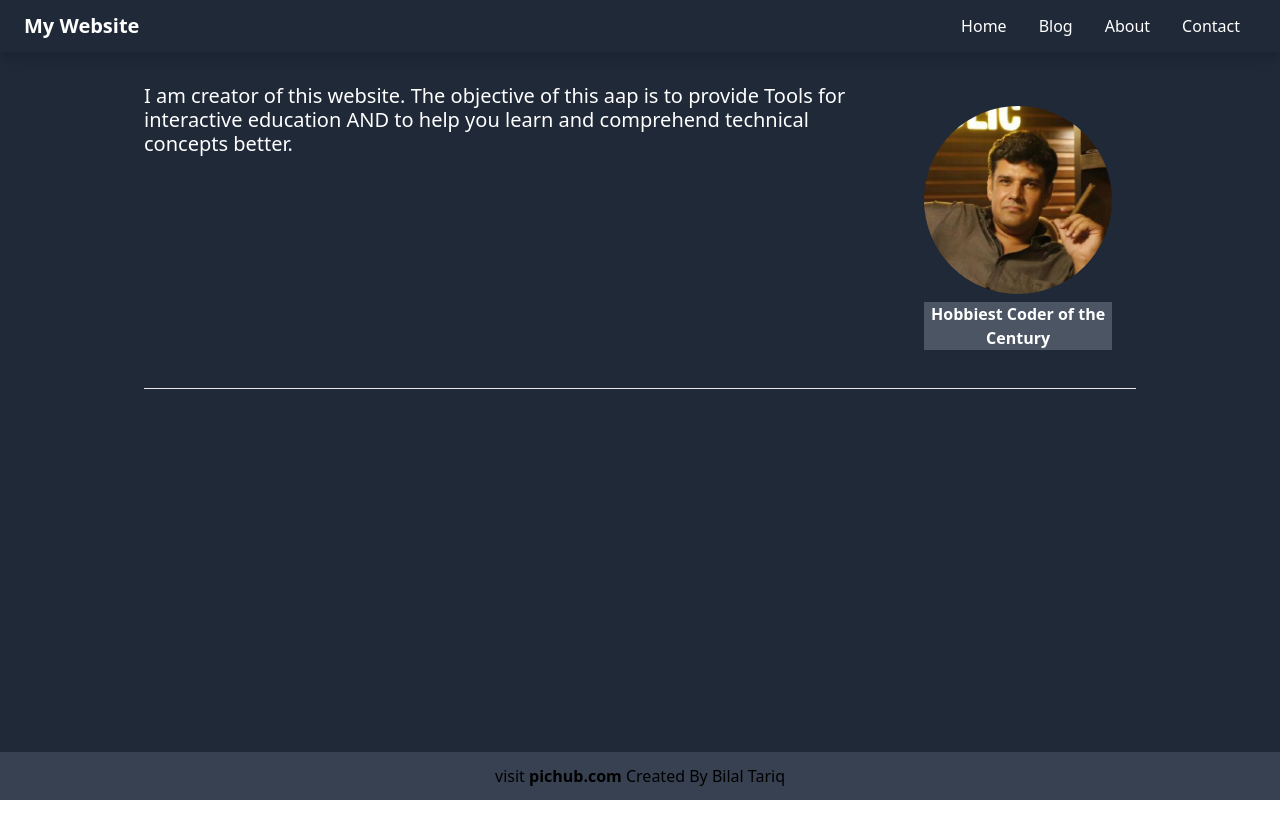
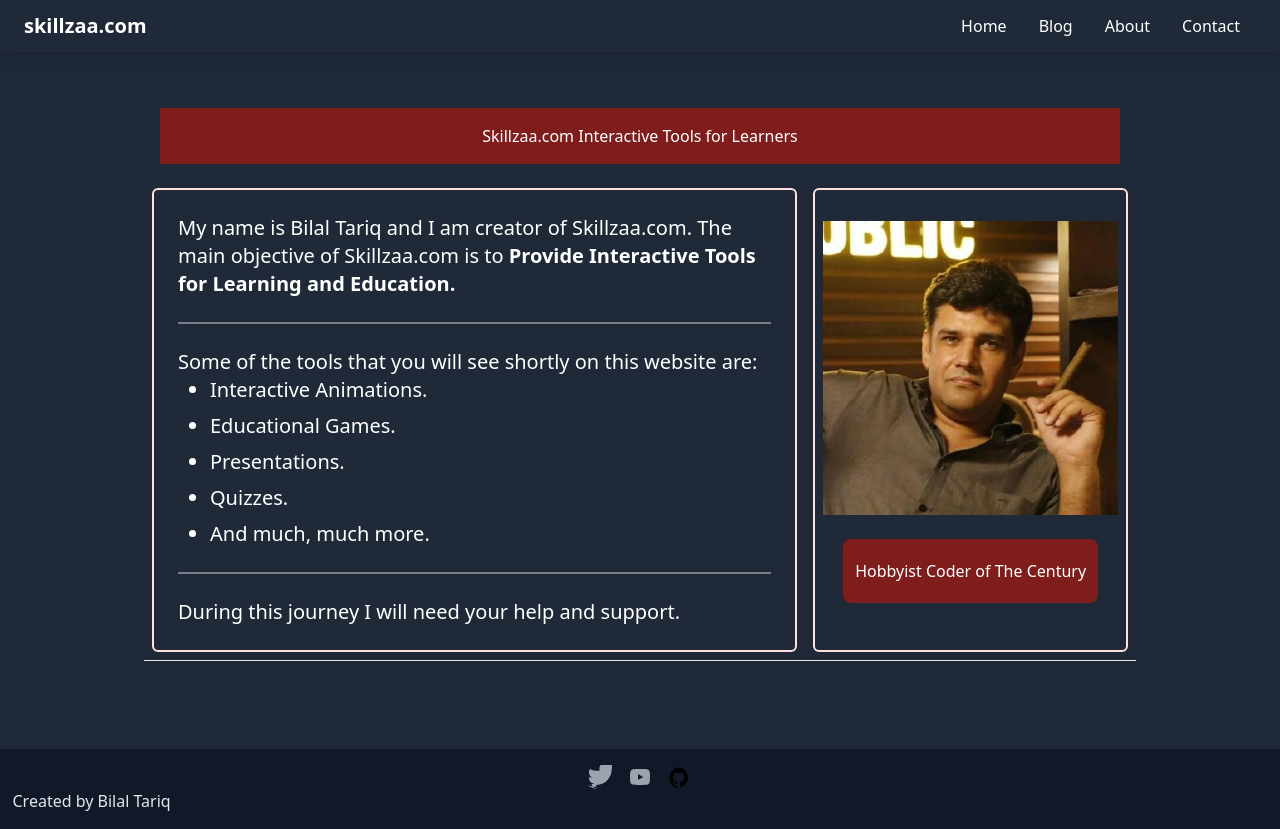
Before and after one commit to bilza2023/netlify_site, a SvelteKit app: page /about in a window 1280 px wide. Before the commit the page ends 800 px from the top, so only its background shows below. Built offline with nearby package versions, Linux system fonts and the light colour scheme.

Commit message:
decent About Papge added

```diff
--- /dev/null
+++ b/src/lib/cmp/Footer.svelte
@@ -0,0 +1,37 @@
+<br/>
+<br/>
+<br/>
+<footer class="bg-gray-900 py-4">
+  <div class="flex justify-center space-x-4">
+    <a href="https://twitter.com/YOUR_TWITTER_HANDLE" class="text-gray-400 hover:text-gray-300">
+      <span class="sr-only">Twitter</span>
+      <svg class="h-6 w-6" fill="currentColor" viewBox="0 0 24 24">
+        <path
+          d="M8.28 20.004c9.94 0 15.38-8.25 15.38-15.38v-.7c1.06-.76 1.98-1.7 2.7-2.78-.98.44-2.02.74-3.1.88a6.82 6.82 0 0 0 2.98-3.76c-.92.55-1.93.95-3.02 1.16a6.8 6.8 0 0 0-11.6 6.2A15.36 15.36 0 0 1 1.85 3.88a6.8 6.8 0 0 0 2.1 9.07 6.76 6.76 0 0 1-3.08-.85v.08a6.8 6.8 0 0 0 5.45 6.65 6.74 6.74 0 0 1-2.99.11 6.8 6.8 0 0 0 6.34 4.7A13.6 13.6 0 0 1 0 20.263a19.33 19.33 0 0 0 8.28 1.742"
+        />
+      </svg>
+    </a>
+    <a href="https://www.youtube.com/YOUR_CHANNEL" class="text-gray-400 hover:text-gray-300">
+      <span class="sr-only">YouTube</span>
+      <svg class="h-6 w-6" fill="currentColor" viewBox="0 0 24 24">
+        <path
+          d="M21.56 6.44a2.74 2.74 0 0 0-1.94-1.96C18.59 4 12 4 12 4s-6.59 0-7.62.48a2.75 2.75 0 0 0-1.94 1.96C2 7.47 2 12 2 12s0 4.53.44 5.56a2.75 2.75 0 0 0 1.94 1.96C5.41 20 12 20 12 20s6.59 0 7.62-.48a2.75 2.75 0 0 0 1.94-1.96c.44-1.03.44-5.56.44-5.56s0-4.53-.44-5.56zM10 15V9l5.2 3-5.2 3z"
+        />
+      </svg>
+    </a>
+    <a href="https://github.com/YOUR_GITHUB_USERNAME" class="text-gray
+-400 hover:text-gray-300">
+<span class="sr-only">GitHub</span>
+<svg class="h-6 w-6" fill="currentColor" viewBox="0 0 24 24">
+<path
+       fill-rule="evenodd"
+       clip-rule="evenodd"
+       d="M12 2.5C6.2 2.5 1.5 7.2 1.5 13c0 4.6 2.9 8.5 6.9 9.9.5.1.7-.2.7-.5v-1.7c-2.8.6-3.4-1.4-3.4-1.4-.5-1.4-1.3-1.8-1.3-1.8-1-1 .1-1 .1-1 1.1.1 1.6 1.1 1.6 1.1.9 1.5 2.3 1.1 2.9.8.1-.6.3-1.1.6-1.3-2.2-.2-4.5-1.1-4.5-4.8 0-1.1.4-2 1.1-2.7 0-.2-.5-1.1.1-2.2 0 0 .7-.2 2.2.8.6-.2 1.4-.3 2.2-.3s1.6.1 2.2.3c1.5-1.1 2.2-.8 2.2-.8.7 1.1.2 2 .1 2.2.7.7 1.1 1.6 1.1 2.7 0 3.7-2.3 4.6-4.5 4.8.3.3.5.9.5 1.9v2.8c0 .3.2.6.7.5 4-1.4 6.9-5.3 6.9-9.9 0-5.8-4.7-10.5-10.5-10.5z"
+     />
+</svg>
+</a>
+
+  </div>
+<div class="text-gray-200">&nbsp;&nbsp; Created by Bilal Tariq</div>
+
+</footer>
--- a/src/lib/cmp/MainNav-old.svelte
+++ /dev/null
@@ -1,20 +0,0 @@
-
-
-
-<nav class="bg-gray-700 p-4 mt-0 ml-0">
-
-<a class="bg-gray-800 text-white "  href="/">Home</a>
-<a class="bg-gray-800 text-white "  href="/blog">Blog</a>
-<a class="bg-gray-800 text-white "  href="/about">About</a>
-<a class="bg-gray-800 text-white "  href="/contact">Contact</a>
-
-</nav>
-
-<style>
-nav {margin-top:10px;margin-left: 10px;}
-a {
-margin:2; padding:4px;color:white}
-</style>
-
-
-<!-- Her is the code for my MainNav.svelte component. I am using dark theme using gray background with white / light colors. Please style the nav using Tailwindcss classes to make it look good like any professional navbar . keep in mind the dark theme  -->
--- a/src/lib/cmp/MainNav.svelte
+++ b/src/lib/cmp/MainNav.svelte
@@ -3,7 +3,7 @@
   <div class="container mx-auto px-6 py-3 md:flex md:justify-between md:items-center">
     <div class="flex justify-between items-center">
       <div>
-        <a class="text-xl font-bold text-white" href="/">My Website</a>
+        <a class="text-xl font-bold text-white" href="/">skillzaa.com</a>
       </div>
 
       <div class="md:hidden">
--- a/src/routes/+layout.svelte
+++ b/src/routes/+layout.svelte
@@ -1,6 +1,7 @@
 <script>
 	// import Header from './Header.svelte';
 		import MainNav from '$lib/cmp/MainNav.svelte';
+		import Footer from '$lib/cmp/Footer.svelte';
 	// import './styles.css';
 
 </script>
@@ -13,10 +14,8 @@
 	<main class="text-white">
 		<slot />
 	</main>
+<Footer />
 
-	<footer class="bg-gray-700">
-		<p>visit <a href="/">pichub.com</a> Created By Bilal Tariq</p>
-	</footer>
 
 </div>
 
--- a/src/routes/about/+page.svelte
+++ b/src/routes/about/+page.svelte
@@ -1,21 +1,47 @@
+<script>
+/// <reference path="./tailwind.config.js" />
+</script>
+
+<br>
+<div class="flex items-center bg-red-900 m-4 p-4">
+<h1 class="mx-auto  text-white ">Skillzaa.com Interactive Tools for Learners</h1>
+</div>
+
+<div class="grid-container">
+
+    <div class="text-white border border-red-100 border-2 m-2 p-6 rounded-md text-xl leading-24">
+        <p>My name is Bilal Tariq and I am creator of Skillzaa.com. The main objective of Skillzaa.com is to <b> Provide Interactive Tools for Learning and Education.</b></p>
+
+        <hr class="border border-gray-300 border-opacity-50 my-6">
 
 
-<div id="container" class="flex justify-between items-center">
+        <p>Some of the tools that you will see shortly on this website are:</p>
 
-<p class="w-70 h-80 border-silver-900 border-3 pr-10 self-start pt-4 leading-6 text-xl ">
-    I am creator of this website.  The objective of this aap is to provide Tools for interactive education AND to help you learn and comprehend technical concepts better.
-</p>
+    <ul class="list-disc pl-8">
+        <li class="mb-2">Interactive Animations.</li>
+        <li class="mb-2">Educational Games.</li>
+        <li class="mb-2">Presentations.</li>
+        <li class="mb-2">Quizzes.</li>
+        <li class="mb-2">And much, much more.</li>
+    </ul>
+        <hr class="border border-gray-300 border-opacity-50 my-6">
 
-<div class="w-30  m-3 p-3">
+        <p>During this journey I will need your help and support.</p>
+    </div>
 
-      <img  class="rounded-full "   src="/images/author.jpg" alt="Author Picture" >
+   <div class=" border border-red-100 border-2 m-2 p-2 rounded-md  flex flex-col justify-center items-center">
+   <img   src="/images/author.jpg" alt="author pic">
+   <p class="p-3 pt-5 pb-5  m-4 mt-6 bg-red-900 rounded-lg">Hobbyist Coder of The Century</p>
 
-      <div class="text-center mt-2">
-          <p class="bg-gray-600 text-white font-semibold">Hobbiest Coder of the Century</p>
-      </div>
-</div>
-
+   </div>
 
 </div>
 
 <hr>
+
+<style>
+.grid-container {
+  display: grid;
+    grid-template-columns: 4fr 2fr;
+}
+</style>
```
Also changed, not shown: tailwind.config.cjs (added, +8 -0 lines).
